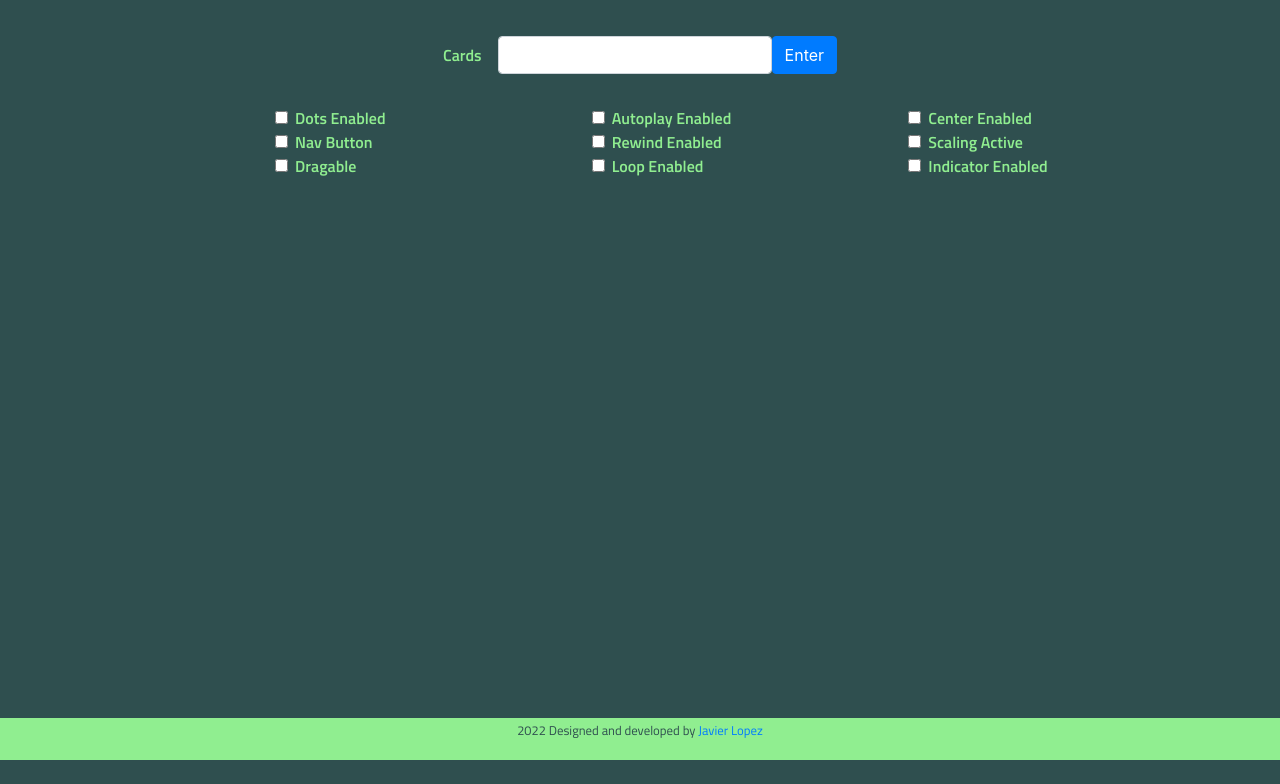
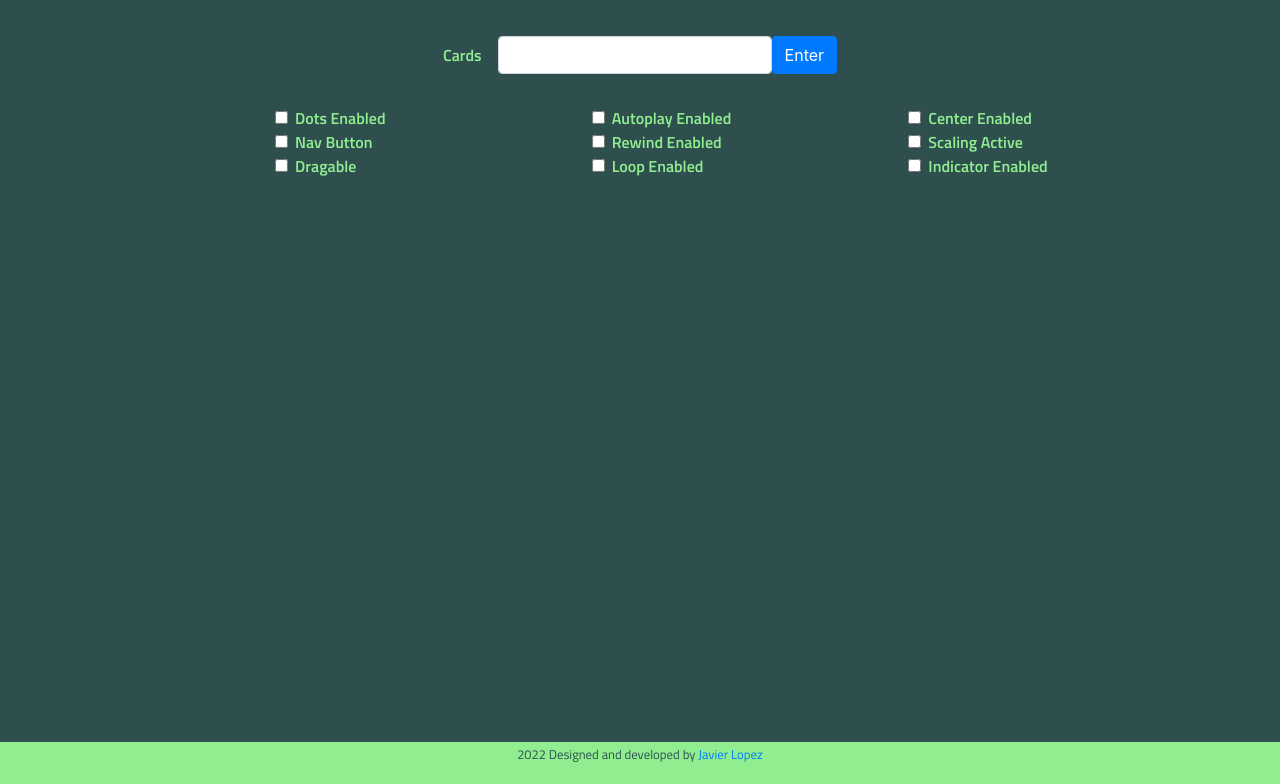
Before and after one commit to jglopezre/card-carousel-testing, a plain HTML site: page index.html in a window 1280 px wide. Shown: the part 98-882 px from the top of the page. Before the commit the page ends 858 px from the top, so only its background shows below. Drawn offline with nearby package versions, Linux system fonts and the light colour scheme.

Commit message:
footer margin fixed

```diff
--- a/index.html
+++ b/index.html
@@ -92,7 +92,7 @@
         </div>
     </main>
 
-    <footer class="container-fluid">
+    <footer class="container-fluid mt-4">
         <div class="row">
             <div class="col-12 d-flex justify-content-center align-items-baseline">
                 <p><span id="today-date"><!-- YEAR --></span> Designed and developed by <a href="http:javierlo.site">Javier Lopez</a></p>
```
